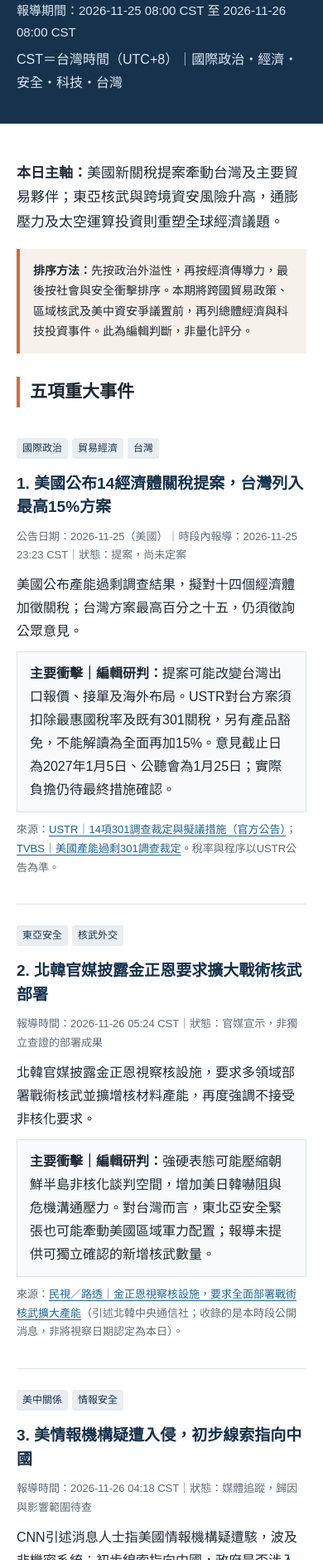
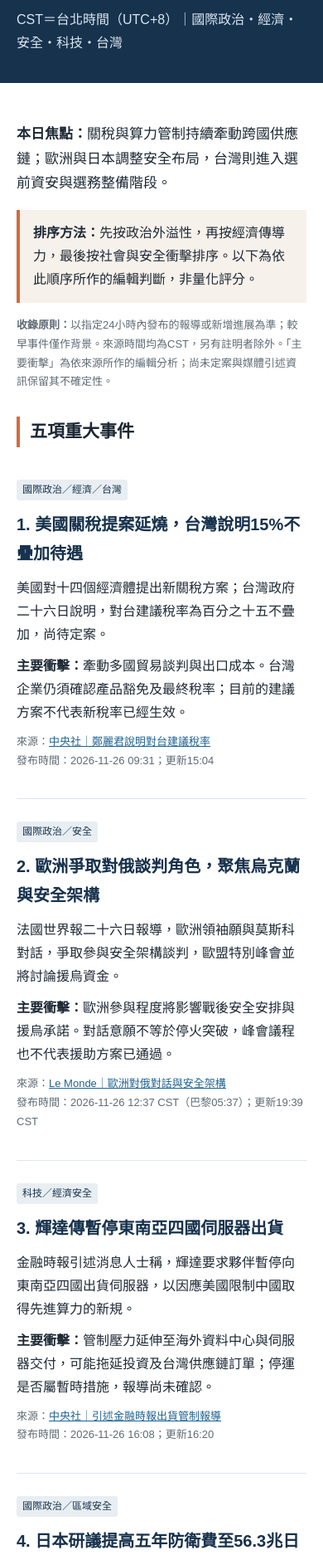
Before and after one commit to missionworld7-ctrl/worldview-blog, a plain HTML site: page reports/daily.html in a window 390 px wide. Shown: the part 120-2000 px from the top of the page at 83% size. Drawn offline with Linux system fonts and the light colour scheme.

Commit message:
Sync newsletter content to blog (daily, weekly, monthly)

```diff
--- a/reports/daily.html
+++ b/reports/daily.html
@@ -4,87 +4,50 @@
 <head>
 <meta charset="utf-8"/>
 <meta content="width=device-width, initial-scale=1" name="viewport"/>
-<title>世勢日報｜近24小時重點版｜2026-11-25 08:00 CST 至 2026-11-26 08:00 CST</title>
-<style>
-    body { margin:0; background:#f3f5f7; color:#1d2935; font-family:Arial,"Noto Sans TC",sans-serif; line-height:1.75; }
-    .wrap { max-width:760px; margin:0 auto; background:#fff; }
-    .hero { padding:42px 42px 30px; background:#17324d; color:#fff; }
-    .hero h1 { margin:0 0 12px; font-size:30px; line-height:1.4; }
-    .hero p { margin:5px 0; color:#dbe7f0; }
-    .eyebrow { font-size:12px; letter-spacing:2px; }
-    .period { font-size:15px; }
-    .content { padding:28px 42px 42px; }
-    .lead { font-size:17px; }
-    h2 { margin:28px 0 12px; font-size:21px; border-left:4px solid #d36b3d; padding-left:12px; }
-    h3 { margin:12px 0 8px; font-size:20px; color:#17324d; line-height:1.5; }
-    article { padding:22px 0; border-bottom:1px solid #dfe5ea; }
-    article:last-child { border-bottom:0; padding-bottom:0; }
-    article p { margin:10px 0; }
-    .tag { display:inline-block; padding:2px 7px; margin:0 5px 4px 0; border-radius:3px; background:#e8eef2; color:#17324d; font-size:12px; }
-    .meta,.source { font-size:13px; color:#5e6b75; }
-    a { color:#1e6391; text-underline-offset:3px; overflow-wrap:anywhere; }
-    .note { padding:14px 16px; background:#f7f1eb; border-left:4px solid #d36b3d; font-size:14px; }
-    .impact { padding:12px 15px; background:#f8fafb; border:1px solid #dfe5ea; }
-    footer { padding:22px 42px; background:#edf2f5; font-size:12px; color:#5e6b75; }
-    footer p { margin:5px 0; }
-    @media (max-width:600px) { .hero,.content,footer { padding-left:20px; padding-right:20px; } .hero h1 { font-size:25px; } h3 { font-size:19px; } }
-    @media print { body { background:#fff; } .wrap { max-width:none; } article { break-inside:avoid; } }
-  </style>
+<title>世勢日報｜近24小時重點版｜2026-11-26 08:00 CST 至 2026-11-27 08:00 CST</title>
+<style>body{margin:0;background:#f3f5f7;color:#1d2935;font-family:Arial,"Noto Sans TC",sans-serif;line-height:1.75}.wrap{max-width:760px;margin:0 auto;background:#fff}.hero{padding:42px 42px 30px;background:#17324d;color:#fff}.hero h1{margin:0 0 12px;font-size:30px}.hero p{margin:4px 0;color:#dbe7f0}.content{padding:30px 42px 44px}.lead{font-size:17px}.note{padding:14px 16px;background:#f7f1eb;border-left:4px solid #d36b3d}h2{margin:30px 0 12px;font-size:21px;border-left:4px solid #d36b3d;padding-left:12px}h3{margin:12px 0 8px;font-size:20px;color:#17324d}.event{padding:24px 0;border-bottom:1px solid #dfe5ea}.event p{margin:10px 0}.tag{display:inline-block;padding:2px 7px;border-radius:3px;background:#e8eef2;color:#17324d;font-size:12px}.source,.time{font-size:13px;color:#5e6b75}a{color:#1e6391;overflow-wrap:anywhere}footer{padding:22px 42px;background:#edf2f5;font-size:12px;color:#5e6b75}@media(max-width:600px){.hero,.content,footer{padding-left:20px;padding-right:20px}.hero h1{font-size:25px}}@media print{body{background:#fff}.wrap{max-width:none}.event{break-inside:avoid}}</style>
 </head>
-<body>
-<div class="wrap">
-<header class="hero">
-<p class="eyebrow">每日焦點 · 五項重大事件</p>
-<h1>世勢日報｜近24小時重點版</h1>
-<p class="period">報導期間：2026-11-25 08:00 CST 至 2026-11-26 08:00 CST</p>
-<p>CST＝台灣時間（UTC+8）｜國際政治・經濟・安全・科技・台灣</p>
-</header>
+<body><div class="wrap">
+<header class="hero"><h1>世勢日報｜近24小時重點版</h1><p>2026-11-26 08:00 CST 至 2026-11-27 08:00 CST</p><p>CST＝台北時間（UTC+8）｜國際政治・經濟・安全・科技・台灣</p></header>
 <main class="content">
-<p class="lead"><strong>本日主軸：</strong>美國新關稅提案牽動台灣及主要貿易夥伴；東亞核武與跨境資安風險升高，通膨壓力及太空運算投資則重塑全球經濟議題。</p>
-<div class="note"><strong>排序方法：</strong>先按政治外溢性，再按經濟傳導力，最後按社會與安全衝擊排序。本期將跨國貿易政策、區域核武及美中資安爭議置前，再列總體經濟與科技投資事件。此為編輯判斷，非量化評分。</div>
+<p class="lead"><strong>本日焦點：</strong>關稅與算力管制持續牽動跨國供應鏈；歐洲與日本調整安全布局，台灣則進入選前資安與選務整備階段。</p>
+<p class="note"><strong>排序方法：</strong>先按政治外溢性，再按經濟傳導力，最後按社會與安全衝擊排序。以下為依此順序所作的編輯判斷，非量化評分。</p>
+<p class="time"><strong>收錄原則：</strong>以指定24小時內發布的報導或新增進展為準；較早事件僅作背景。來源時間均為CST，另有註明者除外。「主要衝擊」為依來源所作的編輯分析；尚未定案與媒體引述資訊保留其不確定性。</p>
 <h2>五項重大事件</h2>
-<article id="event-1">
-<span class="tag">國際政治</span><span class="tag">貿易經濟</span><span class="tag">台灣</span>
-<h3>1. 美國公布14經濟體關稅提案，台灣列入最高15%方案</h3>
-<p class="meta">公告日期：2026-11-25（美國）｜時段內報導：2026-11-25 23:23 CST｜狀態：提案，尚未定案</p>
-<p class="summary">美國公布產能過剩調查結果，擬對十四個經濟體加徵關稅；台灣方案最高百分之十五，仍須徵詢公眾意見。</p>
-<p class="impact"><strong>主要衝擊｜編輯研判：</strong>提案可能改變台灣出口報價、接單及海外布局。USTR對台方案須扣除最惠國稅率及既有301關稅，另有產品豁免，不能解讀為全面再加15%。意見截止日為2027年1月5日、公聽會為1月25日；實際負擔仍待最終措施確認。</p>
-<p class="source">來源：<a href="https://ustr.gov/about/policy-offices/press-office/press-releases/2026/november/ustr-makes-determinations-and-proposes-actions-14-section-301-investigations-relating-structural">USTR｜14項301調查裁定與擬議措施（官方公告）</a>；<a href="https://news.tvbs.com.tw/world/4056208">TVBS｜美國產能過剩301調查裁定</a>。稅率與程序以USTR公告為準。</p>
+<article class="event" id="event-1">
+<span class="tag">國際政治／經濟／台灣</span>
+<h3>1. 美國關稅提案延燒，台灣說明15%不疊加待遇</h3>
+<p class="summary">美國對十四個經濟體提出新關稅方案；台灣政府二十六日說明，對台建議稅率為百分之十五不疊加，尚待定案。</p>
+<p><strong>主要衝擊：</strong>牽動多國貿易談判與出口成本。台灣企業仍須確認產品豁免及最終稅率；目前的建議方案不代表新稅率已經生效。</p>
+<p class="source">來源：<a href="https://www.cna.com.tw/news/aipl/202611260034.aspx">中央社｜鄭麗君說明對台建議稅率</a><br/>發布時間：2026-11-26 09:31；更新15:04</p>
 </article>
-<article id="event-2">
-<span class="tag">東亞安全</span><span class="tag">核武外交</span>
-<h3>2. 北韓官媒披露金正恩要求擴大戰術核武部署</h3>
-<p class="meta">報導時間：2026-11-26 05:24 CST｜狀態：官媒宣示，非獨立查證的部署成果</p>
-<p class="summary">北韓官媒披露金正恩視察核設施，要求多領域部署戰術核武並擴增核材料產能，再度強調不接受非核化要求。</p>
-<p class="impact"><strong>主要衝擊｜編輯研判：</strong>強硬表態可能壓縮朝鮮半島非核化談判空間，增加美日韓嚇阻與危機溝通壓力。對台灣而言，東北亞安全緊張也可能牽動美國區域軍力配置；報導未提供可獨立確認的新增核武數量。</p>
-<p class="source">來源：<a href="https://www.ftvnews.com.tw/news/detail/2026B26W0053">民視／路透｜金正恩視察核設施，要求全面部署戰術核武擴大產能</a>（引述北韓中央通信社；收錄的是本時段公開消息，非將視察日期認定為本日）。</p>
+<article class="event" id="event-2">
+<span class="tag">國際政治／安全</span>
+<h3>2. 歐洲爭取對俄談判角色，聚焦烏克蘭與安全架構</h3>
+<p class="summary">法國世界報二十六日報導，歐洲領袖願與莫斯科對話，爭取參與安全架構談判，歐盟特別峰會並將討論援烏資金。</p>
+<p><strong>主要衝擊：</strong>歐洲參與程度將影響戰後安全安排與援烏承諾。對話意願不等於停火突破，峰會議程也不代表援助方案已通過。</p>
+<p class="source">來源：<a href="https://www.lemonde.fr/en/international/article/2026/11/26/war-in-ukraine-europeans-ready-to-talk-to-vladimir-putin-to-advance-their-vision-for-europe-s-security-architecture_6788806_4.html">Le Monde｜歐洲對俄對話與安全架構</a><br/>發布時間：2026-11-26 12:37 CST（巴黎05:37）；更新19:39 CST</p>
 </article>
-<article id="event-3">
-<span class="tag">美中關係</span><span class="tag">情報安全</span>
-<h3>3. 美情報機構疑遭入侵，初步線索指向中國</h3>
-<p class="meta">報導時間：2026-11-26 04:18 CST｜狀態：媒體追蹤，歸因與影響範圍待查</p>
-<p class="summary">CNN引述消息人士指美國情報機構疑遭駭，波及非機密系統；初步線索指向中國，政府是否涉入仍待確認。</p>
-<p class="impact"><strong>主要衝擊｜編輯研判：</strong>若歸因獲證實，可能加劇美中情報與外交摩擦，也凸顯開源情報系統的防護需求。官員表示關鍵功能與機密系統未中斷；入侵時間、完整影響及是否排除問題仍不明，不能推定機密情報已外洩。</p>
-<p class="source">來源：<a href="https://www.cna.com.tw/news/aopl/202611260010.aspx">中央社／CNN｜美情報機構疑遇駭，源頭初步指向中國</a>（本期收錄時段內披露的調查線索，不將入侵本身定年定日）。</p>
+<article class="event" id="event-3">
+<span class="tag">科技／經濟安全</span>
+<h3>3. 輝達傳暫停東南亞四國伺服器出貨</h3>
+<p class="summary">金融時報引述消息人士稱，輝達要求夥伴暫停向東南亞四國出貨伺服器，以因應美國限制中國取得先進算力的新規。</p>
+<p><strong>主要衝擊：</strong>管制壓力延伸至海外資料中心與伺服器交付，可能拖延投資及台灣供應鏈訂單；停運是否屬暫時措施，報導尚未確認。</p>
+<p class="source">來源：<a href="https://www.cna.com.tw/news/aopl/202611260186.aspx">中央社｜引述金融時報出貨管制報導</a><br/>發布時間：2026-11-26 16:08；更新16:20</p>
 </article>
-<article id="event-4">
-<span class="tag">全球經濟</span><span class="tag">利率與匯率</span>
-<h3>4. 美國第三季成長上修至4.3%，10月PCE年增3.8%</h3>
-<p class="meta">報導時間：2026-11-25 23:51 CST｜狀態：新公布統計；GDP為修正估值</p>
-<p class="summary">美國第三季經濟成長年率上修至百分之四點三，十月PCE年增百分之三點八，強化市場對後續升息的預期。</p>
-<p class="impact"><strong>主要衝擊｜編輯研判：</strong>成長與物價同時偏強，可能延長高利率環境，透過美元、債券殖利率與企業融資成本傳導全球。台灣須留意資金流向、新台幣波動及出口需求變化；升息預期不等於聯準會已作成決議。</p>
-<p class="source">來源：<a href="https://www.cna.com.tw/news/aopl/202611250343.aspx">中央社／法新社｜美國第3季GDP大幅上修，10月PCE續揚</a>；<a href="https://bea.gov/data/personal-consumption-expenditures-price-index">美國BEA｜PCE物價指數（11月25日發布）</a>。</p>
+<article class="event" id="event-4">
+<span class="tag">國際政治／區域安全</span>
+<h3>4. 日本研議提高五年防衛費至56.3兆日圓</h3>
+<p class="summary">日媒披露，日本研議將二〇二七年度起五年防衛費提高至五十六點三兆日圓，最快二十七日拍板，金額仍可能調整。</p>
+<p><strong>主要衝擊：</strong>將牽動日美防衛分工、東亞安全與軍備採購。財源及裝備漲價限制實際擴軍能力；截至本版所引報導，預算仍在研議。</p>
+<p class="source">來源：<a href="https://www.cna.com.tw/news/aopl/202611260301.aspx">中央社｜日本五年防衛費方案</a><br/>發布時間：2026-11-26 21:35；更新22:09</p>
 </article>
-<article id="event-5">
-<span class="tag">科技政策</span><span class="tag">AI與太空</span>
-<h3>5. SpaceX獲准部署最多百萬顆衛星，布局太空資料中心</h3>
-<p class="meta">報導時間：2026-11-26 05:29 CST｜狀態：取得監管授權，尚非完成部署</p>
-<p class="summary">美國批准SpaceX最多百萬顆衛星的太空資料中心計畫，以支援人工智慧運算；授權不代表已完成部署。</p>
-<p class="impact"><strong>主要衝擊｜編輯研判：</strong>運算基礎設施競爭向太空延伸，可能帶動發射、衛星及晶片需求，也增加軌道管理壓力。台灣供應鏈的受益仍取決於實際採購；成本、建置速度及商業可行性尚待驗證，不能把核准上限當成確定訂單。</p>
-<p class="source">來源：<a href="https://www.cna.com.tw/news/ait/202611260012.aspx">中央社／路透｜美批准SpaceX部署100萬顆衛星，建太空資料中心</a>；<a href="https://www.satellitetoday.com/connectivity/2026/11/25/fcc-approves-spacexs-1-million-satellite-orbital-data-center-constellation/">Via Satellite｜FCC核准Starmind衛星群</a>。</p>
+<article class="event" id="event-5">
+<span class="tag">台灣／社會安全</span>
+<h3>5. 台灣選前強化資安與選務跨部會應變</h3>
+<p class="summary">九合一選舉前夕，行政院二十六日要求跨部會整備資安、選票運送及投票秩序，並加強地方選務聯繫與候選人安全。</p>
+<p><strong>主要衝擊：</strong>重點在維持選務運作及公眾信任。政府預期資安攻擊可能持續，屬應變部署訊息，不能據此推論投開票系統已遭入侵。</p>
+<p class="source">來源：<a href="https://www.cna.com.tw/news/aipl/202611260079.aspx">中央社｜選前跨部會資安應處</a><br/>發布時間：2026-11-26 11:37；更新16:51</p>
 </article>
-</main>
-<footer><a href="../index.html">返回世勢觀察首頁</a>｜世勢日報｜近24小時重點版｜請保留原文連結以利查核。</footer>
-</div>
-</body>
-</html>
+</main><footer><a href="../index.html">返回世勢觀察首頁</a>｜世勢日報｜近24小時重點版｜請保留原文連結以利查核。</footer>
+</div></body></html>
```
Also changed, not shown: index.html (+2 -2 lines).
